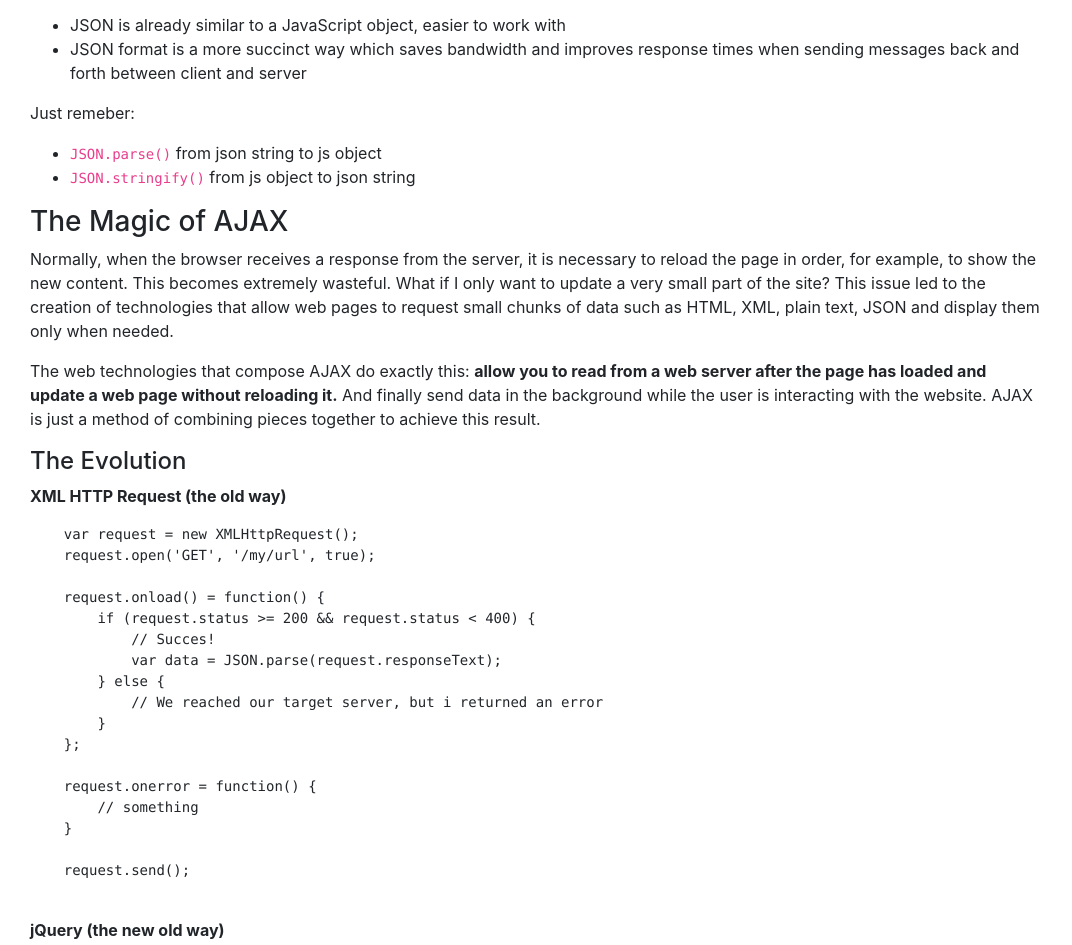
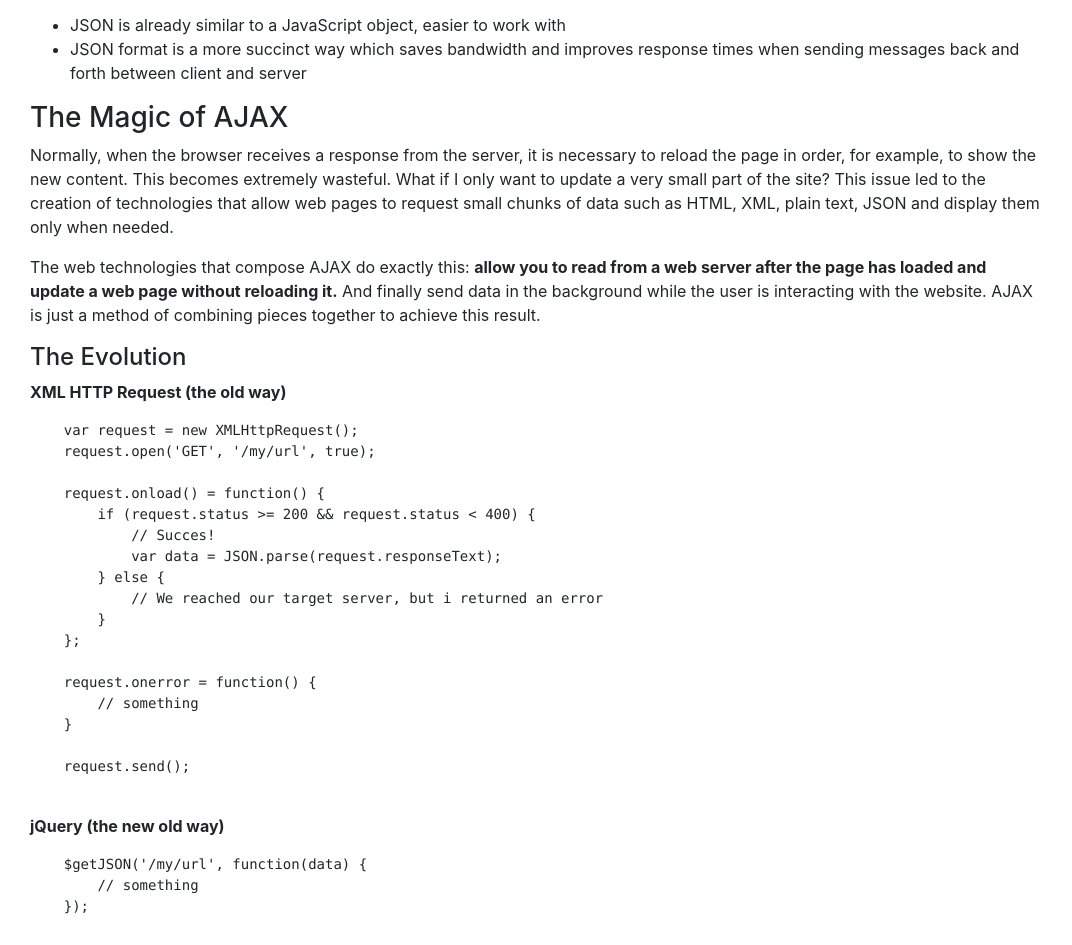
Before and after one commit to marilenadaquino/information_visualization, a plain HTML site: page 2022-2023/tutorials/ajax_query.html in a window 1280 px wide. Shown: the part 4139-5084 px from the top of the page, without its empty margins (0-1072 px from the left). Drawn offline with nearby package versions, Linux system fonts and the light colour scheme; no server answers.

Commit message:
ajax tutorial

```diff
--- a/2022-2023/tutorials/ajax_query.html
+++ b/2022-2023/tutorials/ajax_query.html
@@ -189,11 +189,6 @@
             <li>JSON format is a more succinct way which saves bandwidth and improves response times when sending
                 messages back and forth between client and server</li>
         </ul>
-        <p>Just remeber:</p>
-        <ul>
-            <li><code>JSON.parse()</code> from json string to js object</li>
-            <li><code>JSON.stringify()</code> from js object to json string</li>
-        </ul>
         <h3>The Magic of AJAX</h3>
         <p>Normally, when the browser receives a response from the server, it is necessary to reload the page in order,
             for example, to show the new content. This becomes extremely wasteful.
@@ -229,7 +224,7 @@
         <p><strong>jQuery (the new old way)</strong></p>
         <pre>
     $getJSON('/my/url', function(data) {
-        // somthing
+        // something
     });
         </pre>
         <p><strong>Fetch (the new way)</strong></p>
```
